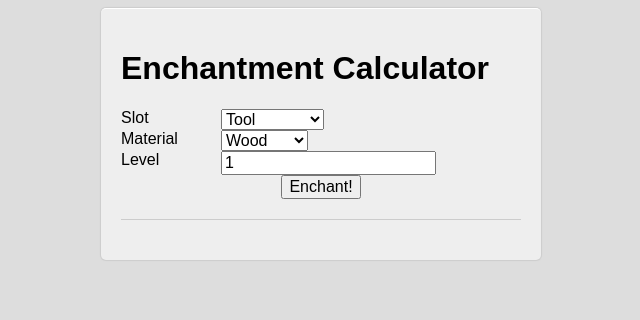
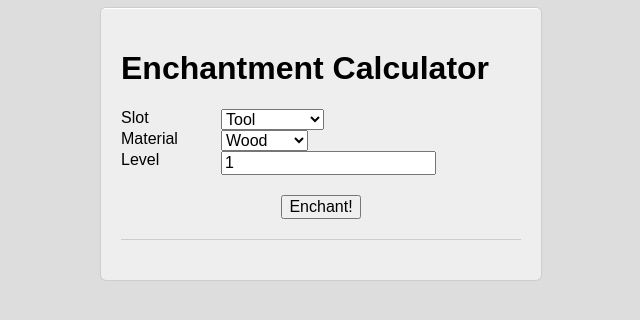
Before and after one commit to adambard/minecraft-enchant, a Flask app: page / in a window 1280 px wide. Shown: the top 320 px of the page, without its empty margins (319-959 px from the left). Run offline with Flask 2, Linux system fonts and the light colour scheme.

Commit message:
fixed form styles

```diff
--- a/static/css/style.css
+++ b/static/css/style.css
@@ -68,7 +68,7 @@ fieldset textarea{
 
 fieldset ul li.submit{
     clear: both;
-    margin-top: 20px;
+    padding-top: 20px;
     text-align: center;
 }
 fieldset ul li.submit input{
```
